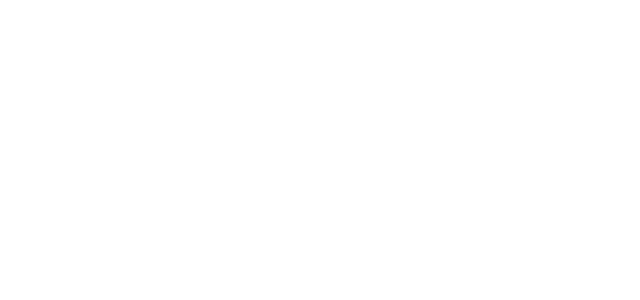
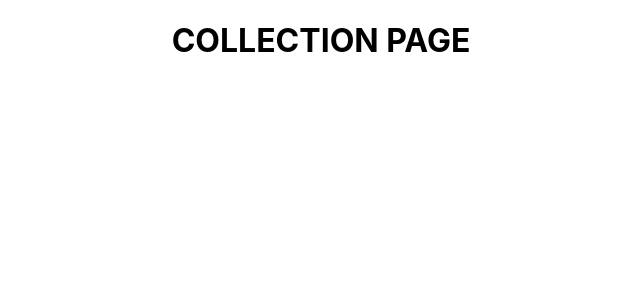
Before and after one commit to dorogus1/jHuRisti, a React (Create React App) app in the folder frontend/: page /collection in a window 1280 px wide. Before the commit this address had no page. Shown: the top 300 px of the page, without its empty margins (319-959 px from the left). Built offline with nearby package versions, Linux system fonts and the light colour scheme.

Commit message:
Push= base collection page

```diff
--- /dev/null
+++ b/frontend/src/Pages/CollectionPage.tsx
@@ -0,0 +1,19 @@
+import React from 'react';
+
+const CollectionPage: React.FC = () =>
+{
+    return(
+        <div>
+            <h1
+                style ={{
+                    fontSize: "32px",
+                    textAlign: "center"
+
+                }}>
+                COLLECTION PAGE
+            </h1>
+        </div>
+    );
+}
+
+export default CollectionPage;
--- a/frontend/src/Routes.tsx
+++ b/frontend/src/Routes.tsx
@@ -2,6 +2,7 @@
 import MainPage from "./Pages/MainPage";
 import { BrowserRouter as Router, Route,Routes} from "react-router-dom";
 import React from "react";
+import CollectionPage from "./Pages/CollectionPage";
 
 
 
@@ -11,6 +12,7 @@
             <Routes>
                 <Route path="/" element={<Login />} />
                 <Route path="/main" element={<MainPage />} />
+                <Route path="/collection" element={<CollectionPage />} />
             </Routes>
         </Router>
     );
```
